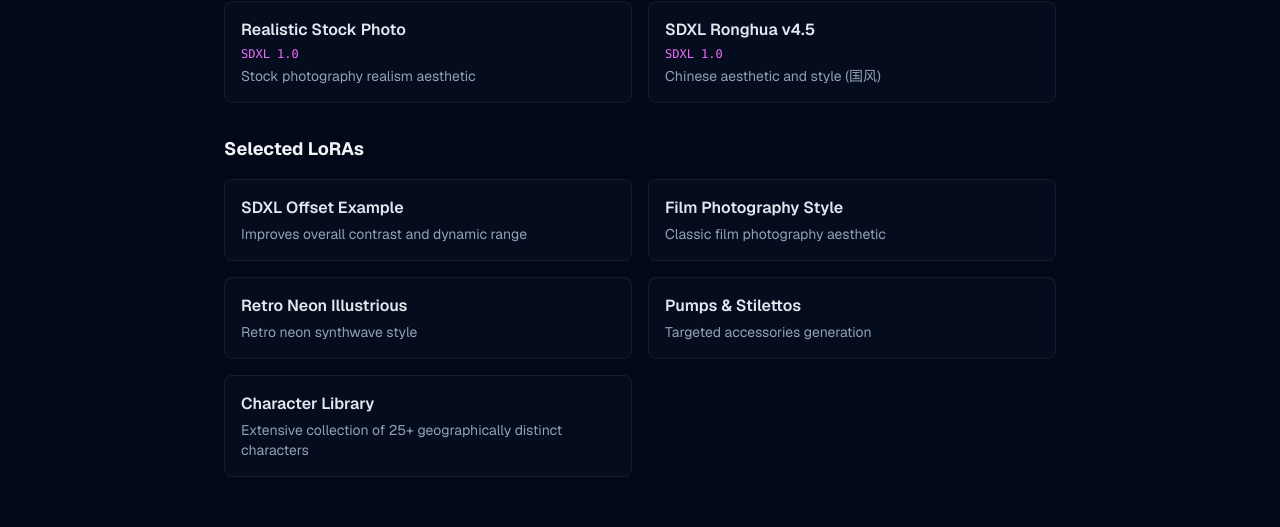
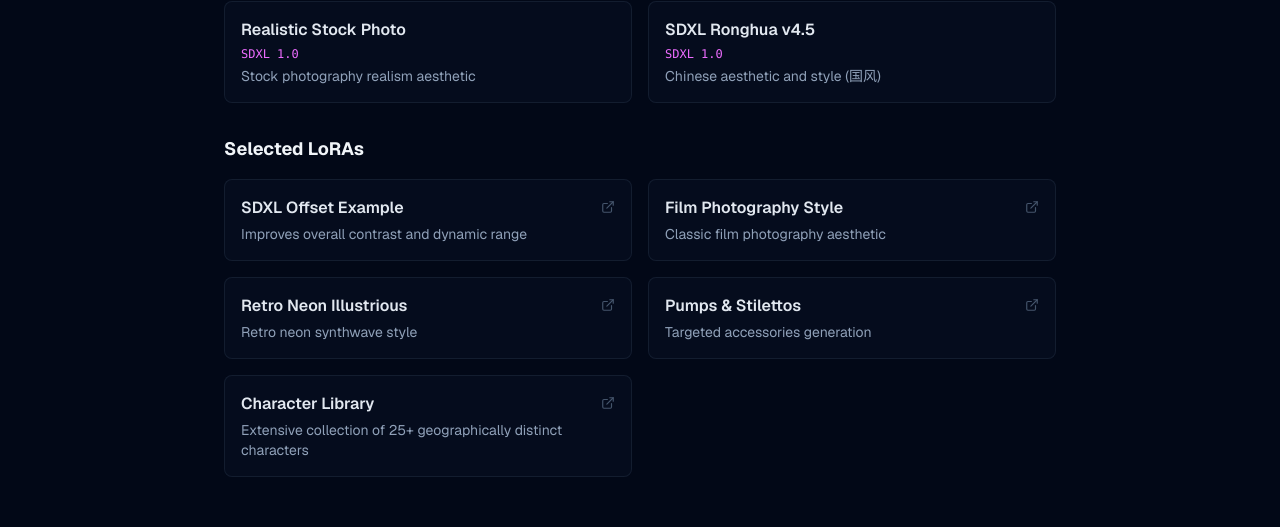
Before and after one commit to chemacabeza/chemacabeza-dev, a Next.js app: page /hobbies in a window 1280 px wide. Shown: the part 1489-2016 px from the top of the page. Built offline with nearby package versions, Linux system fonts and the light colour scheme.

Commit message:
feat: Add external links to Selected LoRAs on Hobbies page

```diff
--- a/app/hobbies/page.tsx
+++ b/app/hobbies/page.tsx
@@ -126,16 +126,19 @@ export default function HobbiesPage() {
                                 <h3 className="text-lg font-bold text-slate-100 mb-4">Selected LoRAs</h3>
                                 <div className="grid grid-cols-1 sm:grid-cols-2 gap-4">
                                     {[
-                                        { name: "SDXL Offset Example", desc: "Improves overall contrast and dynamic range" },
-                                        { name: "Film Photography Style", desc: "Classic film photography aesthetic" },
-                                        { name: "Retro Neon Illustrious", desc: "Retro neon synthwave style" },
-                                        { name: "Pumps & Stilettos", desc: "Targeted accessories generation" },
-                                        { name: "Character Library", desc: "Extensive collection of 25+ geographically distinct characters" },
+                                        { name: "SDXL Offset Example", desc: "Improves overall contrast and dynamic range", url: "https://huggingface.co/stabilityai/stable-diffusion-xl-base-1.0" },
+                                        { name: "Film Photography Style", desc: "Classic film photography aesthetic", url: "https://huggingface.co/mashb1t/fav_models" },
+                                        { name: "Retro Neon Illustrious", desc: "Retro neon synthwave style", url: "https://civitai.com/models/569937" },
+                                        { name: "Pumps & Stilettos", desc: "Targeted accessories generation", url: "https://civitai.com/models/94667" },
+                                        { name: "Character Library", desc: "Extensive collection of 25+ geographically distinct characters", url: "https://github.com/chemacabeza/my-github-projects/tree/master/AI-related#loras" },
                                     ].map(lora => (
-                                        <div key={lora.name} className="p-4 rounded-lg border border-slate-800/60 bg-slate-900/30">
-                                            <h4 className="font-semibold text-slate-200">{lora.name}</h4>
+                                        <a key={lora.name} href={lora.url} target="_blank" rel="noopener noreferrer" className="block p-4 rounded-lg border border-slate-800/60 bg-slate-900/30 hover:bg-slate-900/60 hover:border-fuchsia-500/30 transition-all group">
+                                            <div className="flex items-start justify-between gap-2">
+                                                <h4 className="font-semibold text-slate-200 group-hover:text-fuchsia-300 transition-colors">{lora.name}</h4>
+                                                <ExternalLink className="w-3.5 h-3.5 text-slate-600 group-hover:text-fuchsia-400 transition-colors flex-shrink-0 mt-1" />
+                                            </div>
                                             <p className="text-sm text-slate-400 mt-1">{lora.desc}</p>
-                                        </div>
+                                        </a>
                                     ))}
                                 </div>
                             </div>
```
